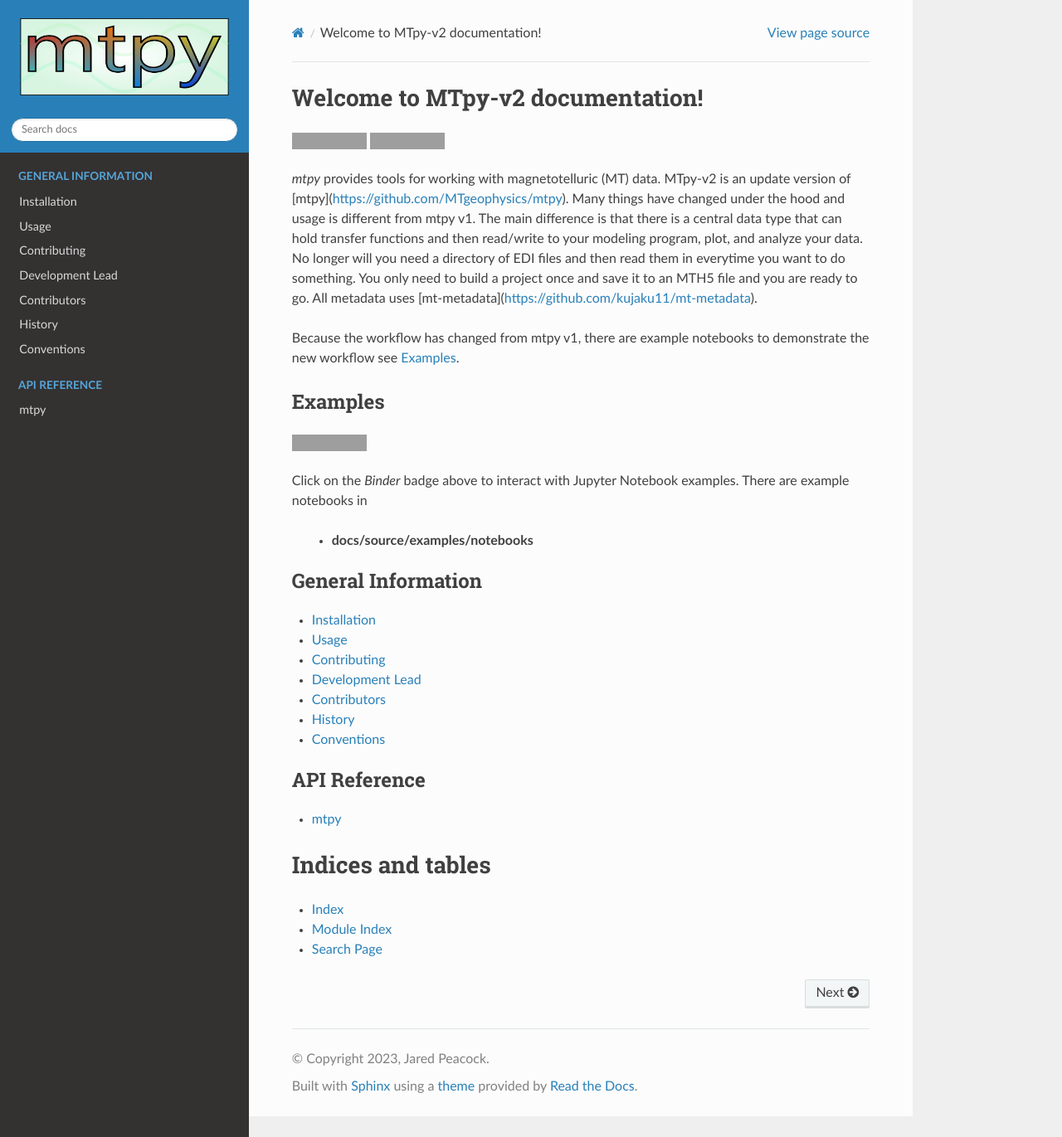
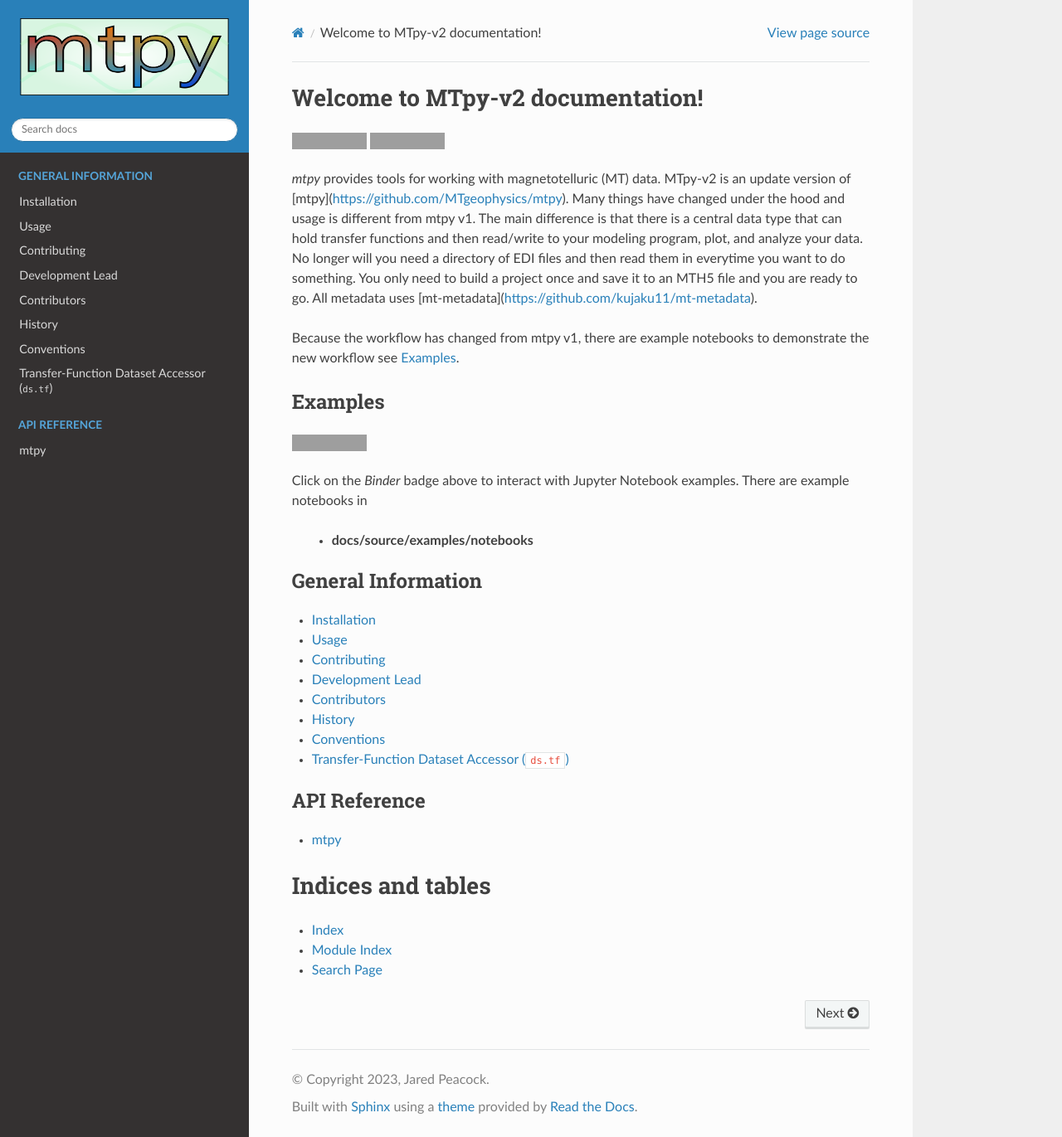
Before and after one commit to MTgeophysics/mtpy-v2, a Sphinx documentation site: the page built from docs/source/index.rst, in a window 1280 px wide and 1371 px high. Shown: the whole window at 83% size. Built offline with Sphinx 7.4.7 and the Read the Docs theme 3.1.0, drawn with Linux system fonts in a browser that asks for light colours; formulas are drawn with MathJax 3; pages that are not in the unit, such as notebooks, are missing from menus; some of the changed lines change nothing that is shown; grey boxes are pictures that could not be loaded.

Commit message:
updating documentation
describing the new architecture of the xarray accessor.

````diff
--- a/docs/source/index.rst
+++ b/docs/source/index.rst
@@ -33,6 +33,7 @@
     authors
     history
     conventions
+    tf_accessor
 
 .. toctree::
     :maxdepth: 1
--- /dev/null
+++ b/docs/source/tf_accessor.md
@@ -0,0 +1,321 @@
+# Transfer-Function Dataset Accessor (`ds.tf`)
+
+## Overview
+
+MTpy-v2 stores every MT transfer function as an `xarray.Dataset` whose data
+variables (`transfer_function`, `transfer_function_error`,
+`transfer_function_model_error`) use labelled `output`, `input`, and `period`
+dimensions.  The **`tf` accessor** is registered on every such dataset so that
+all derived quantities — impedance, phase tensor, tipper, and correction
+routines — are reachable through a single, discoverable entry point:
+
+```python
+ds.tf.<property_or_method>
+```
+
+The accessor is the single source of truth for transfer-function math.  Both
+the `MT` object and the `MTData` collection delegate their core operations
+(rotate, interpolate, remove_static_shift, remove_distortion) to it.
+
+---
+
+## Architecture
+
+```
+xr.Dataset  (period × output × input)
+│
+└── .tf   ←  TFDatasetAccessor  (registered via @xr.register_dataset_accessor)
+      │
+      ├── Data access
+      │     z(), z_error(), z_model_error()
+      │     tipper(), tipper_error(), tipper_model_error()
+      │
+      ├── Derived Z quantities  (properties, all lazy)
+      │     resistivity, phase
+      │     resistivity_error, phase_error
+      │     resistivity_model_error, phase_model_error
+      │     Per-component aliases: res_xx / res_xy / res_yx / res_yy
+      │                            phase_xx / phase_xy / phase_yx / phase_yy
+      │     Determinant variants: det, res_det, phase_det  (+ error counterparts)
+      │
+      ├── Tipper quantities
+      │     t_zx, t_zy  (+ error variants)
+      │     tipper_amplitude, tipper_phase, tipper_mag_real/imag, tipper_angle_real/imag
+      │
+      ├── Phase tensor quantities
+      │     pt_xx / pt_xy / pt_yx / pt_yy  (+ error counterparts)
+      │     pt_phimax / pt_phimin, pt_azimuth, pt_skew
+      │     pt_ellipticity, pt_eccentricity, pt_trace, pt_det
+      │     pt_alpha, pt_beta  (+ all error counterparts)
+      │     phase_tensor  →  PhaseTensor object
+      │     invariants    →  dict of standard PT invariants
+      │
+      ├── Object converters
+      │     to_z()       →  Z
+      │     to_tipper()  →  Tipper
+      │     to_pt()      →  PhaseTensor
+      │
+      ├── Builders  (write back into the dataset)
+      │     with_z(z_obj)         →  updates transfer_function* variables
+      │     with_tipper(t_obj)    →  updates tipper channel block
+      │     with_res_phase(...)   →  constructs Z from ρ/φ, then writes
+      │     set_resistivity_phase(...)  →  alias
+      │     set_amp_phase(...)          →  Tipper setter alias
+      │     set_mag_direction(...)      →  Tipper setter alias
+      │
+      ├── Operations  (return new Dataset or modify in-place)
+      │     rotate(alpha, coordinate_reference_frame='ned', inplace=False)
+      │     interpolate(new_periods, method='slinear', inplace=False)
+      │
+      └── Correction / analysis helpers
+            remove_ss(ss_x, ss_y, as_dataset=False)
+            remove_distortion(distortion_tensor, as_dataset=False)
+            estimate_dimensionality()
+            estimate_distortion()
+            estimate_depth_of_investigation()
+```
+
+### Where the math lives
+
+All numerical formulas are collected in
+`mtpy/core/transfer_function/tf_helpers.py`.  The legacy `Z`, `Tipper`, and
+`PhaseTensor` classes import from the same module, so there is exactly one
+implementation of every formula shared across the entire stack.
+
+---
+
+## Integration with `MT` and `MTData`
+
+### `MT`
+
+The `MT` object stores its transfer function as `self._transfer_function` (an
+`xr.Dataset`).  The accessor is therefore always available as:
+
+```python
+mt._transfer_function.tf
+```
+
+The following `MT` methods delegate entirely to the accessor:
+
+| `MT` method | Accessor call |
+|---|---|
+| `mt.rotate(angle)` | `self._transfer_function.tf.rotate(angle, inplace=True)` |
+| `mt.interpolate(periods)` | `self._transfer_function.tf.interpolate(periods)` |
+| `mt.remove_static_shift(sx, sy)` | `self._transfer_function.tf.remove_ss(sx, sy, as_dataset=True)` |
+| `mt.remove_distortion(D)` | `self._transfer_function.tf.remove_distortion(D, as_dataset=True)` |
+
+### `MTData`
+
+`MTData` is a tree-backed collection of `MT` stations stored as `xr.Dataset`
+nodes inside an `xr.DataTree`.  The two per-station static helpers that were
+previously large self-contained routines now delegate to the accessor:
+
+| `MTData` helper | Accessor call |
+|---|---|
+| `_rotate_station_dataset(ds, angle, crf)` | `ds.load().tf.rotate(angle, coordinate_reference_frame=crf)` |
+| `_interpolate_station_dataset(ds, periods)` | `ds.tf.interpolate(periods)` |
+
+Bulk methods `rotate()`, `interpolate()`, `rotate_dask()`, `interpolate_dask()`,
+and `interpolate_lazy()` all flow through these helpers and therefore implicitly
+use the accessor.
+
+---
+
+## Usage Examples
+
+### Accessing derived quantities
+
+```python
+from mtpy import MT
+
+mt = MT("path/to/station.edi")
+mt.read()
+
+ds = mt._transfer_function  # xr.Dataset
+
+# Impedance tensor (complex, shape n_periods × 2 × 2)
+z_array = ds.tf.z()
+
+# Apparent resistivity and phase (shape n_periods × 2 × 2)
+rho = ds.tf.resistivity
+phi = ds.tf.phase
+
+# Off-diagonal components only
+rho_xy = ds.tf.res_xy   # shape (n_periods,)
+phi_yx = ds.tf.phase_yx
+
+# Determinant resistivity
+rho_det = ds.tf.res_det
+
+# Phase tensor azimuth
+azimuth = ds.tf.pt_azimuth
+```
+
+### Converting to legacy objects
+
+```python
+z_obj     = ds.tf.to_z()       # Z instance
+t_obj     = ds.tf.to_tipper()  # Tipper instance
+pt_obj    = ds.tf.to_pt()      # PhaseTensor instance
+```
+
+### Rotating a dataset
+
+```python
+# Returns a new dataset rotated 30 degrees clockwise (NED convention)
+rotated_ds = ds.tf.rotate(30)
+
+# In-place rotation
+ds.tf.rotate(30, inplace=True)
+```
+
+### Interpolating to a new period grid
+
+```python
+import numpy as np
+
+new_periods = np.logspace(-3, 3, 50)
+interp_ds = ds.tf.interpolate(new_periods)
+
+# The resulting dataset has len(new_periods) entries along the period axis
+print(interp_ds.tf.z().shape)   # (50, 2, 2)
+```
+
+### Removing static shift and distortion
+
+```python
+# Remove static shift: sx applied to Ex row, sy to Ey row
+corrected_ds = ds.tf.remove_ss(sx=0.8, sy=1.2, as_dataset=True)
+
+# Remove a known distortion tensor
+import numpy as np
+D = np.array([[1.1, 0.05], [0.02, 0.95]])
+undistorted_ds = ds.tf.remove_distortion(D, as_dataset=True)
+```
+
+### Updating impedance values (builder pattern)
+
+```python
+from mtpy.core.transfer_function.z import Z
+
+# Create or modify a Z object then write it back
+z_obj = ds.tf.to_z()
+z_obj.z[:, 0, 0] = 0.0  # zero out Zxx
+ds.tf.with_z(z_obj, inplace=True)
+```
+
+### Builder methods (`with_*`) end-to-end
+
+```python
+import numpy as np
+
+# Start from an existing station dataset
+ds = mt._transfer_function
+
+# 1) Build/update impedance directly with with_z
+z_obj = ds.tf.to_z()
+z_obj.z[:, 0, 0] = np.nan   # clear Zxx
+z_obj.z[:, 1, 1] = np.nan   # clear Zyy
+ds1 = ds.tf.with_z(z_obj, inplace=False)
+
+# 2) Build/update tipper directly with with_tipper
+t_obj = ds1.tf.to_tipper()
+t_obj.tipper[:, 0, 0] *= 0.95
+t_obj.tipper[:, 0, 1] *= 1.05
+ds2 = ds1.tf.with_tipper(t_obj, inplace=False)
+
+# 3) Construct impedance from resistivity/phase with with_res_phase
+rho = ds2.tf.resistivity
+phi = ds2.tf.phase
+
+# Example transformation: increase off-diagonal rho by 10%
+rho_mod = rho.copy()
+rho_mod[:, 0, 1] *= 1.10
+rho_mod[:, 1, 0] *= 1.10
+
+ds3 = ds2.tf.with_res_phase(
+      resistivity=rho_mod,
+      phase=phi,
+      period=ds2.period.values,
+      inplace=False,
+)
+
+# Optional aliases (equivalent builder entry points)
+ds4 = ds3.tf.set_resistivity_phase(
+      resistivity=ds3.tf.resistivity,
+      phase=ds3.tf.phase,
+      period=ds3.period.values,
+      inplace=False,
+)
+```
+
+### Tipper builder aliases
+
+```python
+# Set tipper from amplitude/phase
+amp = ds.tf.tipper_amplitude
+phs = ds.tf.tipper_phase
+ds_amp = ds.tf.set_amp_phase(amp, phs, inplace=False)
+
+# Set tipper from magnitude/direction pairs
+mag_real = ds_amp.tf.tipper_mag_real
+ang_real = ds_amp.tf.tipper_angle_real
+mag_imag = ds_amp.tf.tipper_mag_imag
+ang_imag = ds_amp.tf.tipper_angle_imag
+ds_mag = ds_amp.tf.set_mag_direction(
+      mag_real,
+      ang_real,
+      mag_imag,
+      ang_imag,
+      inplace=False,
+)
+```
+
+### Working via `MT`
+
+The `MT` API is the recommended entry point for single-station workflows.
+All the above operations are available directly:
+
+```python
+from mtpy import MT
+
+mt = MT("station.edi")
+mt.read()
+
+mt.rotate(30)                              # rotates in place
+mt.interpolate(np.logspace(-2, 2, 40))    # returns a new MT
+mt.remove_static_shift(ss_x=0.8, ss_y=1.2)
+mt.remove_distortion()
+```
+
+### Working via `MTData`
+
+For multi-station workflows use `MTData`, which applies the same accessor
+operations to every station in the collection:
+
+```python
+from mtpy.core import MTData
+
+md = MTData()
+md.add_stations(mt_list)
+
+# Rotate all stations by 15 degrees
+md.rotate(15)
+
+# Interpolate all stations to a shared period grid
+periods = np.logspace(-3, 3, 60)
+md.interpolate(periods)
+
+# Access the underlying xarray dataset for one station
+station_ds = md.get_station("surveyA/st01")
+print(station_ds.tf.res_xy)
+```
+
+---
+
+## Testing
+
+The accessor is covered by
+`tests/core/transfer_function/test_tf_accessor.py` (26+ test methods) and
+`tests/core/test_mt.py::TestMTAccessorIntegration` (14 tests verifying that
+`MT` methods correctly round-trip through the accessor).
````
